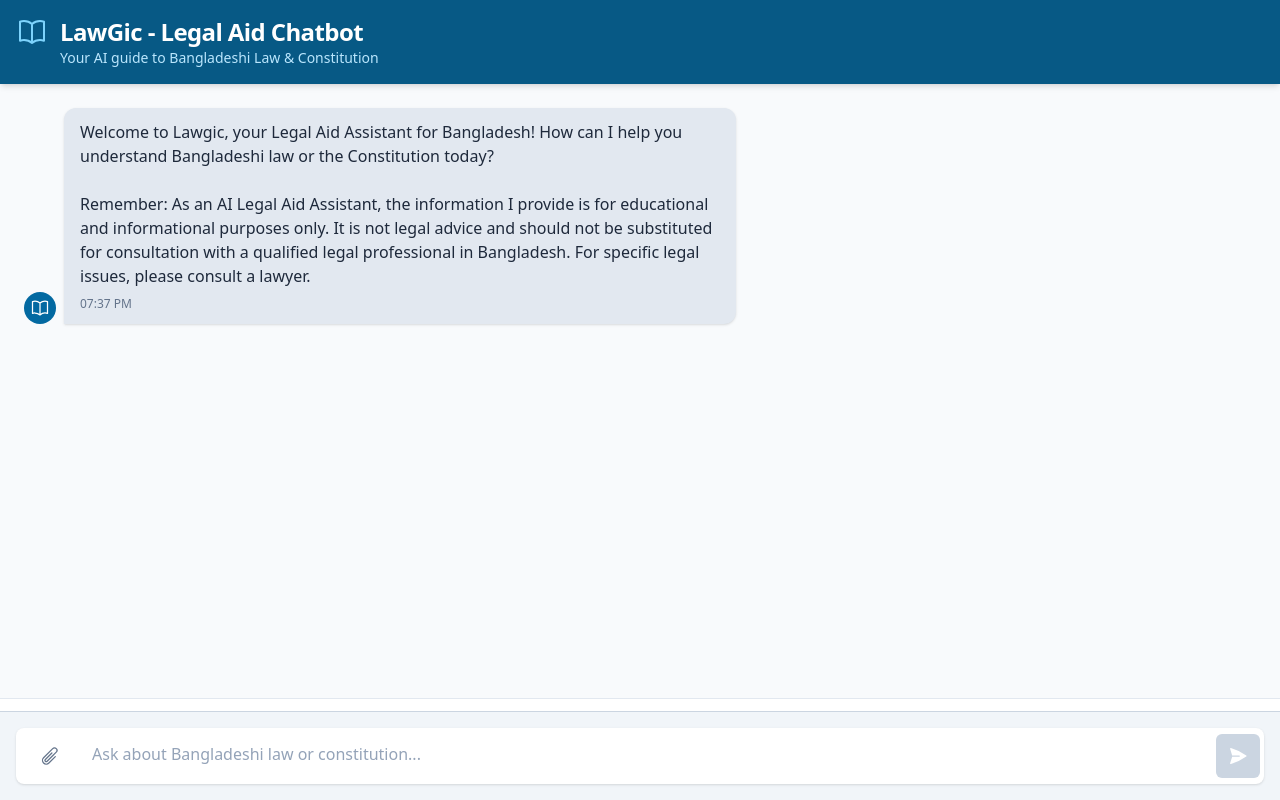
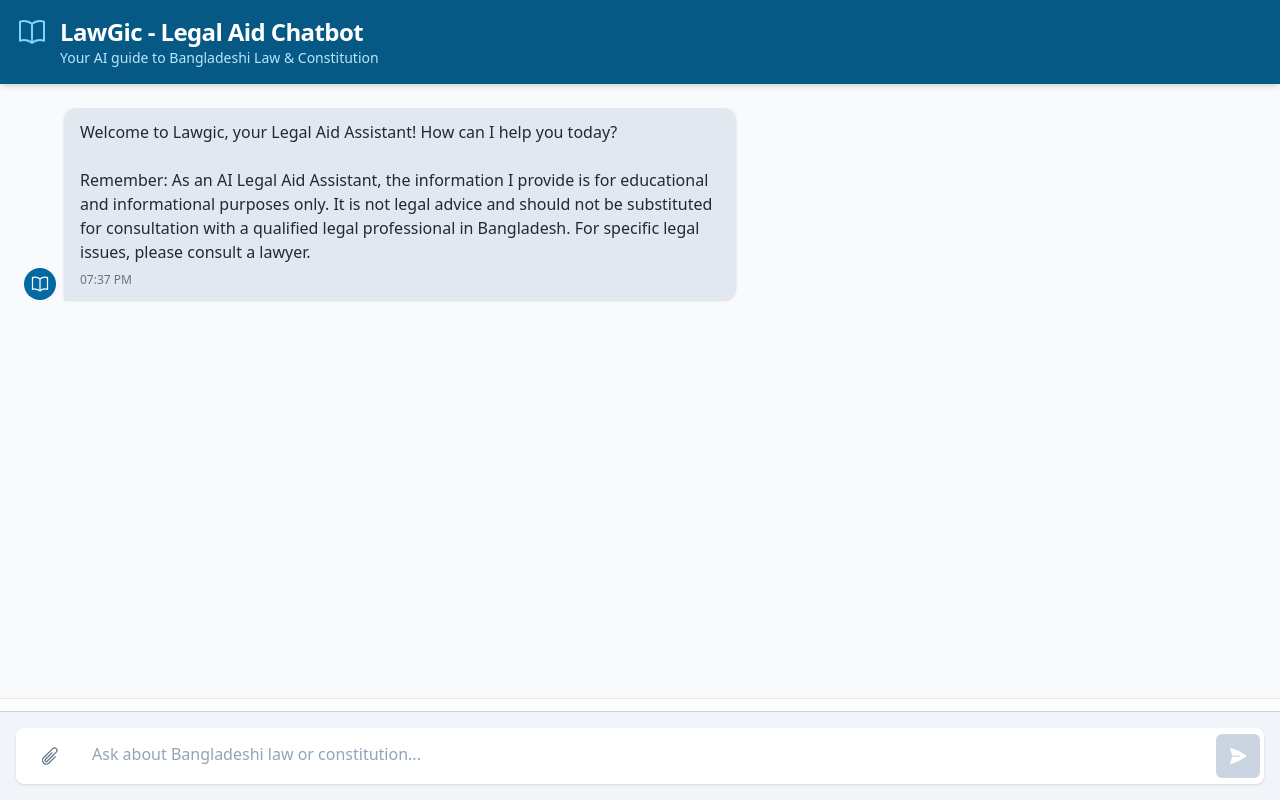
Before and after one commit to smahmuddz/LawGic, a React (Vite) app: page / in a window 1280 px wide. Built offline with nearby package versions, Linux system fonts and the light colour scheme.

Commit message:
Update constants.ts

```diff
--- a/constants.ts
+++ b/constants.ts
@@ -9,7 +9,7 @@ If a question falls outside the scope of Bangladeshi law or requires specific le
 If you use Google Search for grounding, you MUST list the source URLs clearly under a 'Sources:' heading.`;
 
 export const INITIAL_BOT_GREETING_ID = "initial-bot-greeting";
-export const INITIAL_BOT_GREETING_TEXT = "Welcome to Lawgic, your Legal Aid Assistant for Bangladesh! How can I help you understand Bangladeshi law or the Constitution today? \n\nRemember: As an AI Legal Aid Assistant, the information I provide is for educational and informational purposes only. It is not legal advice and should not be substituted for consultation with a qualified legal professional in Bangladesh. For specific legal issues, please consult a lawyer.";
+export const INITIAL_BOT_GREETING_TEXT = "Welcome to Lawgic, your Legal Aid Assistant! How can I help you today? \n\nRemember: As an AI Legal Aid Assistant, the information I provide is for educational and informational purposes only. It is not legal advice and should not be substituted for consultation with a qualified legal professional in Bangladesh. For specific legal issues, please consult a lawyer.";
 
 export const SUGGESTION_TEMPLATES: string[] = [
 ];
```
